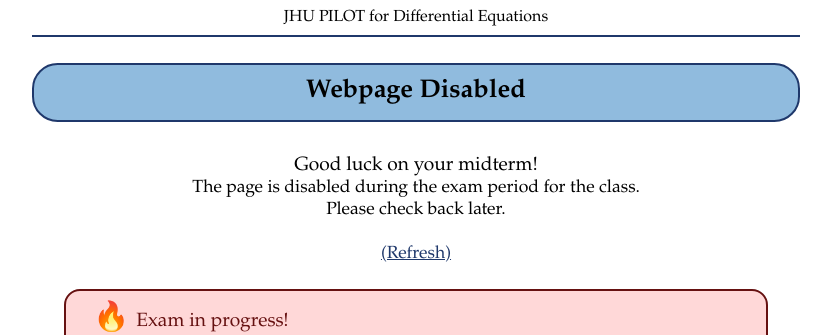
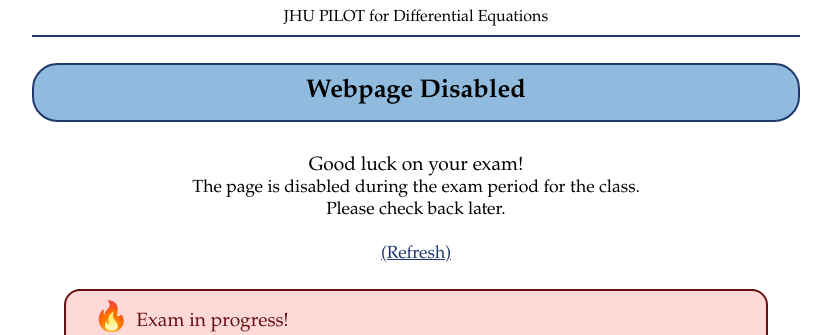
Before and after one commit to JHU-ODE-PILOT/SP25, a Jekyll site: the page disabled.html, which Jekyll copies as it is, in a window 1280 px wide. Shown: the top 335 px of the page, without its empty margins (224-1055 px from the left). Built offline with Jekyll 4.4.1, drawn with Linux system fonts in a browser that asks for light colours.

Commit message:
disabled page for final

```diff
--- a/_layouts/default.html
+++ b/_layouts/default.html
@@ -5,7 +5,7 @@
 <head>
   <title>Differential Equation PILOT: {{page.title}}</title>
   <meta charset="utf-8">
-  <!-- <meta http-equiv="refresh" content="0; URL=https://jhu-ode-pilot.github.io/SP25/disabled.html"> -->
+  <meta http-equiv="refresh" content="0; URL=https://jhu-ode-pilot.github.io/SP25/disabled.html">
   <link rel="stylesheet" type="text/css" href="{{site.baseurl}}/css/style.css">
   <link rel="stylesheet" type="text/css" href="{{site.baseurl}}/css/syntax.css">
   <script type="text/javascript" src="{{site.baseurl}}/js/page.js"></script>
--- a/disabled.html
+++ b/disabled.html
@@ -31,7 +31,7 @@
     <br>
 
     <div style="text-align: center; font-size: 120%;">
-      Good luck on your midterm!
+      Good luck on your exam!
   </div>
 
 <div style="text-align: center; font-size: 110%;">
```
